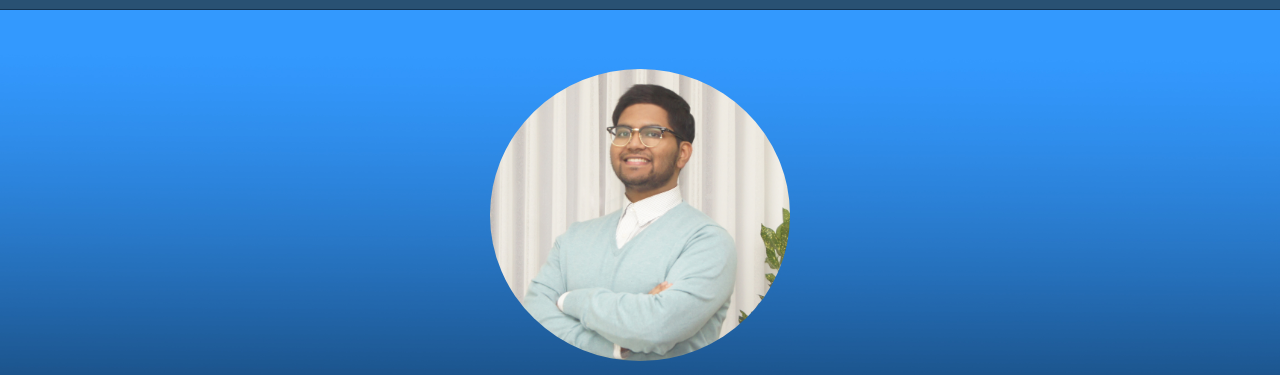
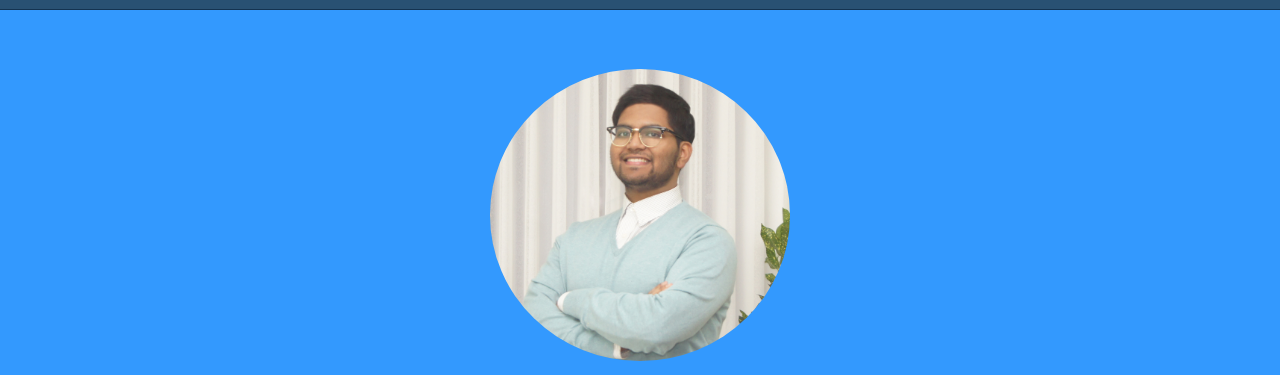
Before and after one commit to nibrasmsha/nibrasmsha.github.io, a plain HTML site: page index.html in a window 1280 px wide. Shown: the part 91-466 px from the top of the page. Drawn offline with nearby package versions, Linux system fonts and the light colour scheme.

Commit message:
Update style.css

```diff
--- a/css/style.css
+++ b/css/style.css
@@ -12,7 +12,7 @@
 }
 body {
 	background-image:url(bckimg.jpg);
-	background-size:100%;
+	/*background-size:100%;*/
 	background-repeat:no-repeat;
 
 }
```
